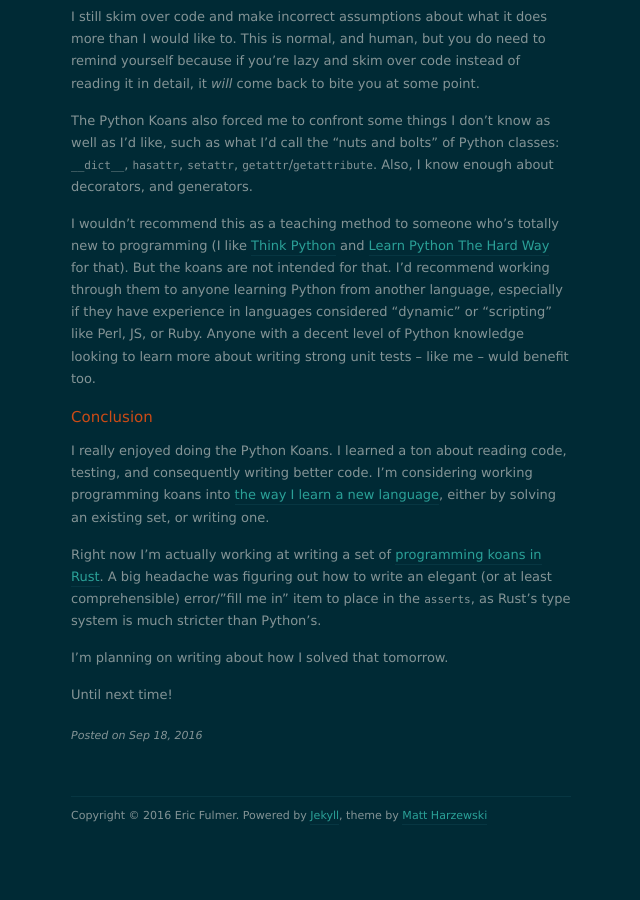
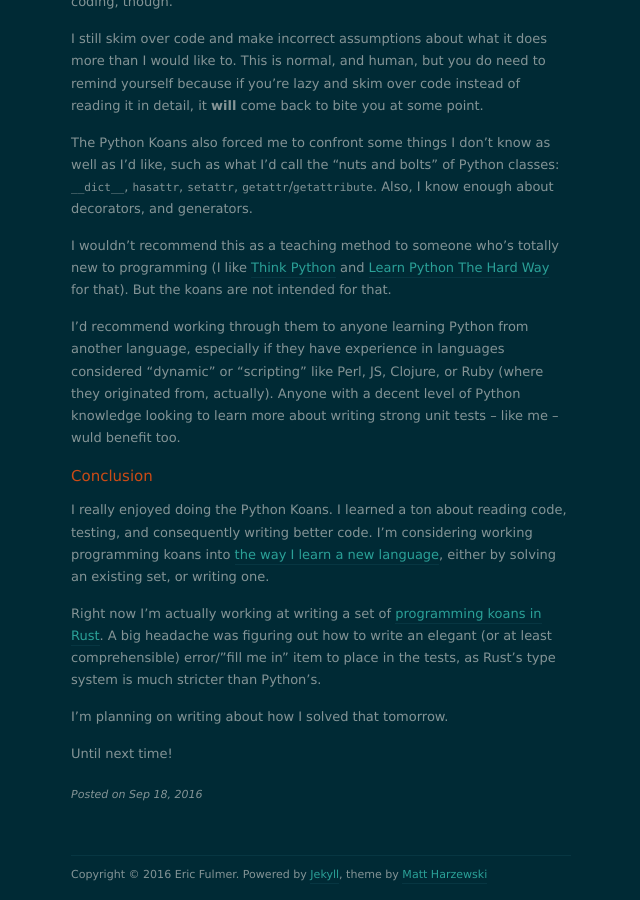
Before and after one commit to EFulmer/EFulmer.github.io, a Jekyll site: the page built from _posts/2016-09-18-python-koans.markdown, in a window 1280 px wide and 900 px high, scrolled down 1183 px. Shown: the whole window, without its empty margins (319-959 px from the left). Built offline with Jekyll 4.4.1, drawn with Linux system fonts in a browser that asks for light colours; nearby versions of some CDN libraries; before the commit the page ends 2029 px from its top, so only the background shows below that; some of the changed text lies outside the part shown.

Commit message:
slight revisions to python koans post

```diff
--- a/_posts/2016-09-18-python-koans.markdown
+++ b/_posts/2016-09-18-python-koans.markdown
@@ -28,18 +28,20 @@ What I Learned About Python
 
 I'm pretty comfortable with Python, but the koans still served as a good refresher. I did take away a few lessons to carry forward in my future coding, though.
 
-I still skim over code and make incorrect assumptions about what it does more than I would like to. This is normal, and human, but you do need to remind yourself because if you're lazy and skim over code instead of reading it in detail, it *will* come back to bite you at some point.
+I still skim over code and make incorrect assumptions about what it does more than I would like to. This is normal, and human, but you do need to remind yourself because if you're lazy and skim over code instead of reading it in detail, it **will** come back to bite you at some point.
 
 The Python Koans also forced me to confront some things I don't know as well as I'd like, such as what I'd call the "nuts and bolts" of Python classes: `__dict__`, `hasattr`, `setattr`, `getattr`/`getattribute`. Also, I know enough about decorators, and generators.
 
-I wouldn't recommend this as a teaching method to someone who's totally new to programming (I like [Think Python]() and [Learn Python The Hard Way]() for that). But the koans are not intended for that. I'd recommend working through them to anyone learning Python from another language, especially if they have experience in languages considered "dynamic" or "scripting" like Perl, JS, or Ruby. Anyone with a decent level of Python knowledge looking to learn more about writing strong unit tests -- like me -- wuld benefit too.
+I wouldn't recommend this as a teaching method to someone who's totally new to programming (I like [Think Python]() and [Learn Python The Hard Way]() for that). But the koans are not intended for that.
+
+I'd recommend working through them to anyone learning Python from another language, especially if they have experience in languages considered "dynamic" or "scripting" like Perl, JS, Clojure, or Ruby (where they originated from, actually). Anyone with a decent level of Python knowledge looking to learn more about writing strong unit tests -- like me -- wuld benefit too.
 
 Conclusion
 ----------
 
 I really enjoyed doing the Python Koans. I learned a ton about reading code, testing, and consequently writing better code. I'm considering working programming koans into [the way I learn a new language](/2016/02/28/how-to-learn-to-code/), either by solving an existing set, or writing one.
 
-Right now I'm actually working at writing a set of [programming koans in Rust](https://github.com/EFulmer/rust-koans). A big headache was figuring out how to write an elegant (or at least comprehensible) error/"fill me in" item to place in the `asserts`, as Rust's type system is much stricter than Python's.
+Right now I'm actually working at writing a set of [programming koans in Rust](https://github.com/EFulmer/rust-koans). A big headache was figuring out how to write an elegant (or at least comprehensible) error/"fill me in" item to place in the tests, as Rust's type system is much stricter than Python's.
 
 I'm planning on writing about how I solved that tomorrow.
 
```
Also changed, not shown: other parts of _posts/2016-09-18-python-koans.markdown (+4 -4 lines).
